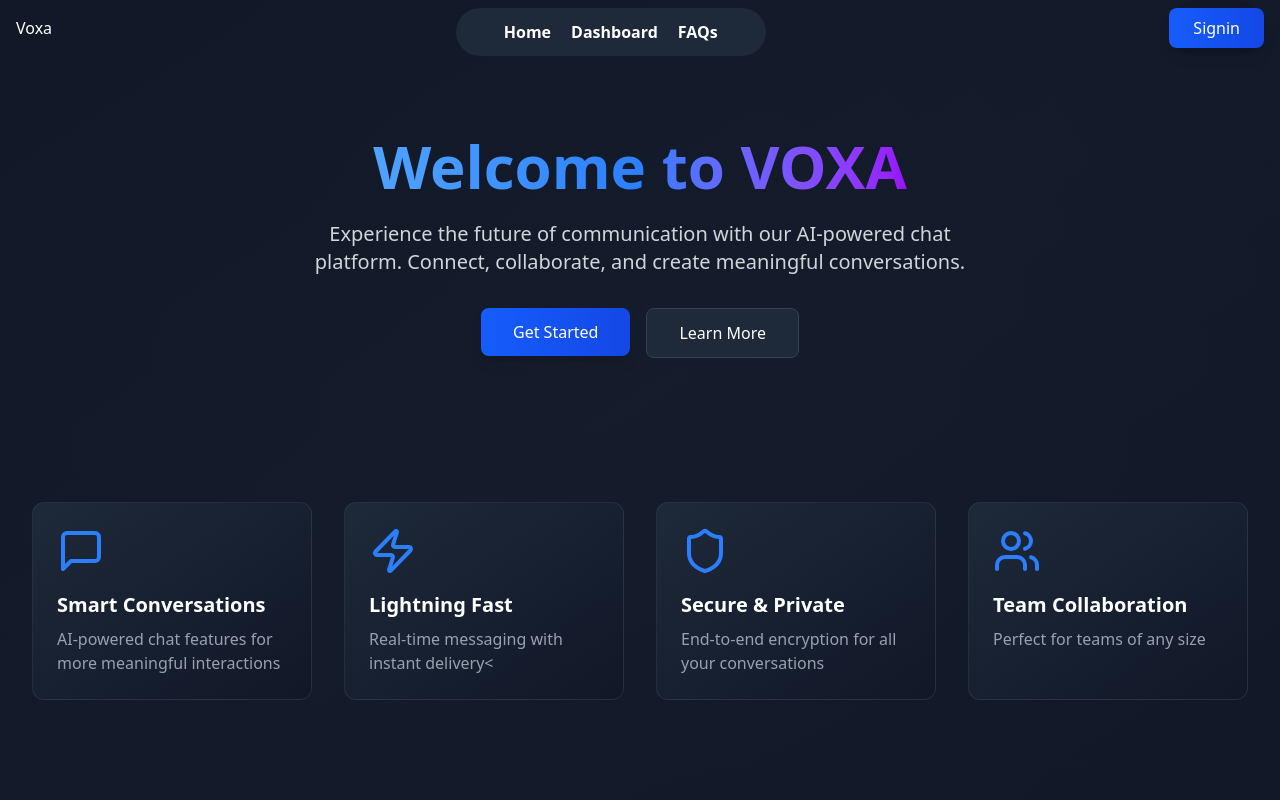
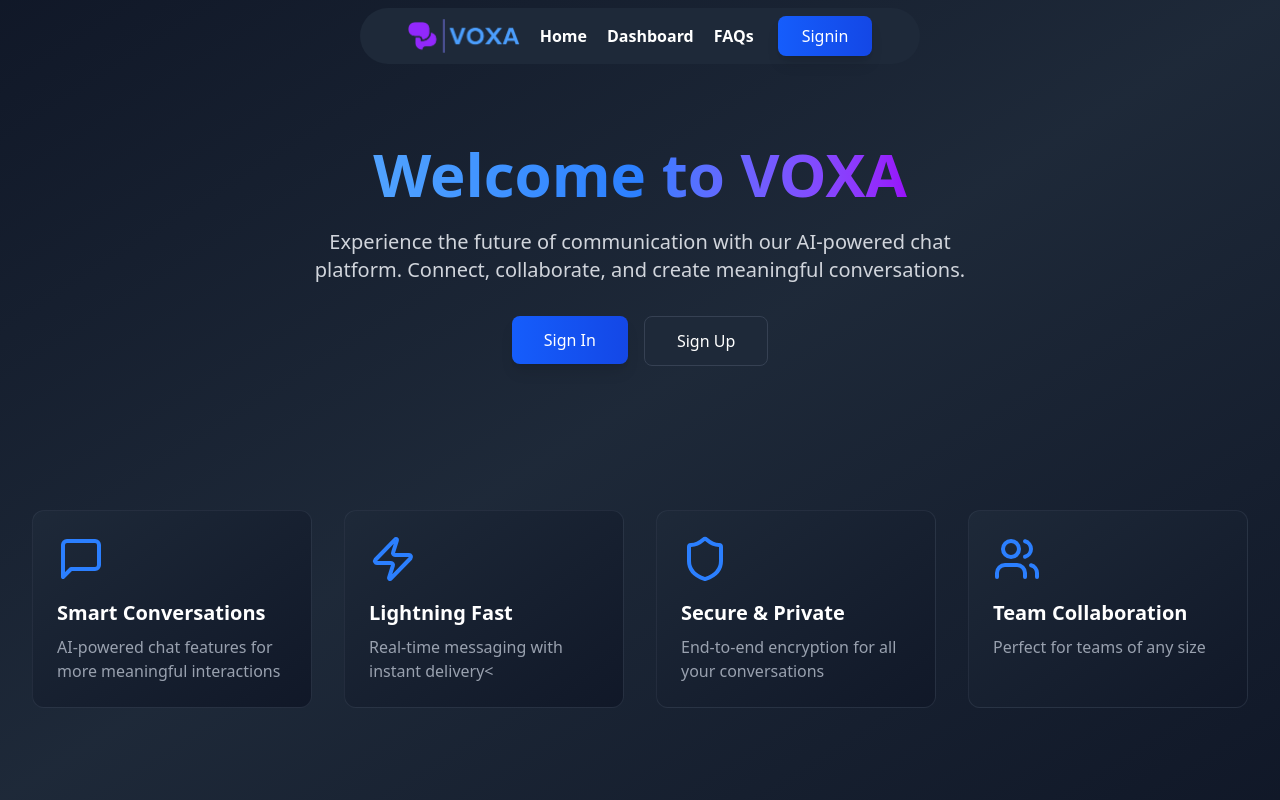
Before and after one commit to bikash138/Voxa, a Next.js app in the folder apps/web/: page / in a window 1280 px wide. Built offline with nearby package versions, Linux system fonts and the light colour scheme.

Commit message:
Updated some frontend bugs

```diff
--- a/apps/web/app/page.tsx
+++ b/apps/web/app/page.tsx
@@ -6,8 +6,8 @@ import HomePage from '@/components/HomePage/HomePage';
 function App() {
   return (
       <div className="min-h-screen bg-gradient-to-br from-gray-900 via-gray-800 to-gray-900 text-white relative">
-        <div className="absolute inset-0 bg-[radial-gradient(circle_at_50%_50%,rgba(17,24,39,0.7),rgba(17,24,39,0.9))] pointer-events-none"></div>
-        <div className="relative z-10">
+        {/* <div className="absolute inset-0 bg-[radial-gradient(circle_at_50%_50%,rgba(17,24,39,0.7),rgba(17,24,39,0.9))] pointer-events-none"></div> */}
+        <div className="max-w-7xl">
           <NavBar />
           <HomePage/>
         </div>
--- a/apps/web/components/Auth/Auth.tsx
+++ b/apps/web/components/Auth/Auth.tsx
@@ -1,6 +1,6 @@
 'use client'
-import { ArrowRight, Eye, Lock, Mail, User } from 'lucide-react'
-import React from 'react'
+import { ArrowRight, Eye, EyeOff, Lock, Mail, User } from 'lucide-react'
+import React, { useState } from 'react'
 import { SubmitHandler, useForm } from 'react-hook-form'
 import { AxiosRequestHeaders } from 'axios'
 import { useRouter } from 'next/navigation'
@@ -33,6 +33,7 @@ const Auth = ({isSignin} : {isSignin:boolean}) => {
     const URL = `${isSignin ? SIGNIN_API : SIGNUP_API}`
     const router = useRouter()
     const dispatch = useDispatch()
+    const[passwordVisible, setPasswordVisible] = useState(false)
 
     const{
         register,
@@ -92,8 +93,8 @@ const Auth = ({isSignin} : {isSignin:boolean}) => {
                         className="block w-full pl-10 pr-3 py-2.5 border border-gray-300 dark:border-gray-600 rounded-lg shadow-sm text-gray-900 dark:text-white bg-white dark:bg-gray-700 focus:outline-none focus:ring-2 focus:ring-blue-500 focus:border-blue-500 dark:focus:ring-blue-400 dark:placeholder-gray-500 transition-all duration-200"
                         placeholder="name@example.com"
                         />
+                    </div>
                     {errors.email && <p className='text-red-500 text-sm'>{errors.email.message}</p>}
-                </div>
                 </div>
 
                 {/* Password Input */}
@@ -112,18 +113,26 @@ const Auth = ({isSignin} : {isSignin:boolean}) => {
                         </div>
                         <input
                         {...register('password',{ required: 'Password is required' })}
-                    type="password"
+                        type={`${passwordVisible ? "text" : "password" }`}
                         id="password"
                         className="block w-full pl-10 pr-10 py-2.5 border border-gray-300 dark:border-gray-600 rounded-lg shadow-sm text-gray-900 dark:text-white bg-white dark:bg-gray-700 focus:outline-none focus:ring-2 focus:ring-blue-500 focus:border-blue-500 dark:focus:ring-blue-400 dark:placeholder-gray-500 transition-all duration-200"
                         placeholder="••••••••"
                         />
-                    {errors.password && <p className='text-red-500 text-sm'>{errors.password.message}</p>}
-                    <div className="absolute inset-y-0 right-0 pr-3 flex items-center">
-                    <button type="button" className="text-gray-400 hover:text-gray-500 dark:hover:text-gray-300 focus:outline-none">
+                        {
+                            passwordVisible
+                            ?<div className="absolute inset-y-0 right-0 pr-3 flex items-center">
+                                <button type="button" onClick={()=>setPasswordVisible(false)} className="text-gray-400 hover:text-gray-500 dark:hover:text-gray-300 focus:outline-none">
                                     <Eye size={18} className="text-gray-400" />
                                 </button>
                             </div>
+                            :<div className="absolute inset-y-0 right-0 pr-3 flex items-center">
+                                <button type="button" onClick={()=>setPasswordVisible(true)} className="text-gray-400 hover:text-gray-500 dark:hover:text-gray-300 focus:outline-none">
+                                    <EyeOff size={18} className="text-gray-400" />
+                                </button>
                             </div>
+                        }
+                    </div>
+                    {errors.password && <p className='text-red-500 text-sm'>{errors.password.message}</p>}
                 </div>
 
                 {/* Name Input */}
@@ -144,8 +153,9 @@ const Auth = ({isSignin} : {isSignin:boolean}) => {
                             className="block w-full pl-10 pr-3 py-2.5 border border-gray-300 dark:border-gray-600 rounded-lg shadow-sm text-gray-900 dark:text-white bg-white dark:bg-gray-700 focus:outline-none focus:ring-2 focus:ring-blue-500 focus:border-blue-500 dark:focus:ring-blue-400 dark:placeholder-gray-500 transition-all duration-200"
                             placeholder="name"
                             />
+
+                        </div>
                         {errors.name && <p className='text-red-500 text-sm'>{errors.name.message}</p>}
-                    </div>
                     </div>
                 }
 
--- a/apps/web/components/HomePage/HomePage.tsx
+++ b/apps/web/components/HomePage/HomePage.tsx
@@ -35,7 +35,7 @@ const HomePage = () => {
 
   return (
     <>
-        <main className="max-w-7xl mx-auto px-4 sm:px-6 lg:px-8">
+        <main className="w-full mx-auto px-4 sm:px-6 lg:px-8">
             {/* Hero Section */}
             <div className="py-20 text-center">
             <h1 className="text-6xl font-bold mb-6 bg-gradient-to-r from-blue-400 via-blue-500 to-purple-600 inline-block text-transparent bg-clip-text">
@@ -47,15 +47,17 @@ const HomePage = () => {
             </p>
             <div className="flex gap-4 justify-center">
                 <Link href="/signin">
-                <button
+                    <button
 
-                    className="cursor-pointer bg-gradient-to-r from-blue-600 to-blue-700 hover:from-blue-700 hover:to-blue-800 text-white px-8 py-3 rounded-lg font-medium transition-all duration-300 shadow-lg hover:shadow-blue-500/20">
-                        Get Started
-                </button>
+                        className="cursor-pointer bg-gradient-to-r from-blue-600 to-blue-700 hover:from-blue-700 hover:to-blue-800 text-white px-8 py-3 rounded-lg font-medium transition-all duration-300 shadow-lg hover:shadow-blue-500/20">
+                            Sign In
+                    </button>
                 </Link>
-                <button className=" cursor-pointer bg-gray-800 hover:bg-gray-700 text-white px-8 py-3 rounded-lg font-medium transition-colors border border-gray-700 hover:border-gray-600">
-                Learn More
-                </button>
+                <Link href="/signup">
+                    <button className=" cursor-pointer bg-gray-800 hover:bg-gray-700 text-white px-8 py-3 rounded-lg font-medium transition-colors border border-gray-700 hover:border-gray-600">
+                        Sign Up
+                    </button>
+                </Link>
             </div>
             </div>
 
--- a/apps/web/components/NavBar/NavBar.tsx
+++ b/apps/web/components/NavBar/NavBar.tsx
@@ -1,9 +1,12 @@
 import Link from 'next/link'
 import React, { useEffect, useState } from 'react'
+import logo from "../../assets/logo.png"
+import Image from 'next/image'
 
 const NavBar = () => {
 
   const[token, setToken] = useState<string | null>(null)
+  const [isMenuOpen, setIsMenuOpen] = useState(false);
 
   useEffect(()=>{
     const token = localStorage.getItem('token')
@@ -26,14 +29,20 @@ const NavBar = () => {
   ]
 
   return (
-    <div className='w-full flex h-14 justify-between px-4 text-white bg-transparent'>
-      <div className='flex items-center justify-center'>
-        <h1>Voxa</h1>
+    <div className='w-full mx-auto px-4 sm:px-6 lg:px-8 flex h-16 justify-center text-white bg-transparent'>
+      <div className='bg-gray-800 flex items-center justify-between gap-x-0 lg:gap-x-5 md:gap-x-5 px-12 py-6 rounded-full mt-2'>
+
+        {/* LOGO */}
+        <div className='w-28'>
+          <Link href="/">
+            <Image alt='logo' src={logo} className="max-w-full h-auto"/>
+          </Link>
         </div>
-      <div className='bg-gray-800 flex items-center justify-center gap-x-5 px-12 py-6 rounded-full mt-2'>
+
+        {/* Links */}
         {
           navlink.map((links, index) => (
-            <div key={index} className="group">
+            <div key={index} className="group hidden sm:block">
               <Link href={links.link} className="text-white font-semibold transition-all duration-300">
                 <p className=" group-hover:bg-clip-text group-hover:text-transparent group-hover:bg-gradient-to-r group-hover:from-blue-400 group-hover:to-purple-600">
                   {links.title}
@@ -42,9 +51,7 @@ const NavBar = () => {
             </div>
           ))
         }
-      </div>
-      <div className=' bg-gray-900 flex items-center justify-center rounded-full'>
-
+        <div className='ml-1 hidden sm:block'>
           {
             token
             ? <Link href="/dashboard">
@@ -59,6 +66,10 @@ const NavBar = () => {
               </Link>
           }
         </div>
+        <div className="sm:hidden">
+
+        </div>
+      </div>
     </div>
   )
 }
```
Also changed, not shown: apps/web/assets/logo.png (added), apps/web/assets/logo_1.png (added). Lines whose indentation alone changed are shown as unchanged.
